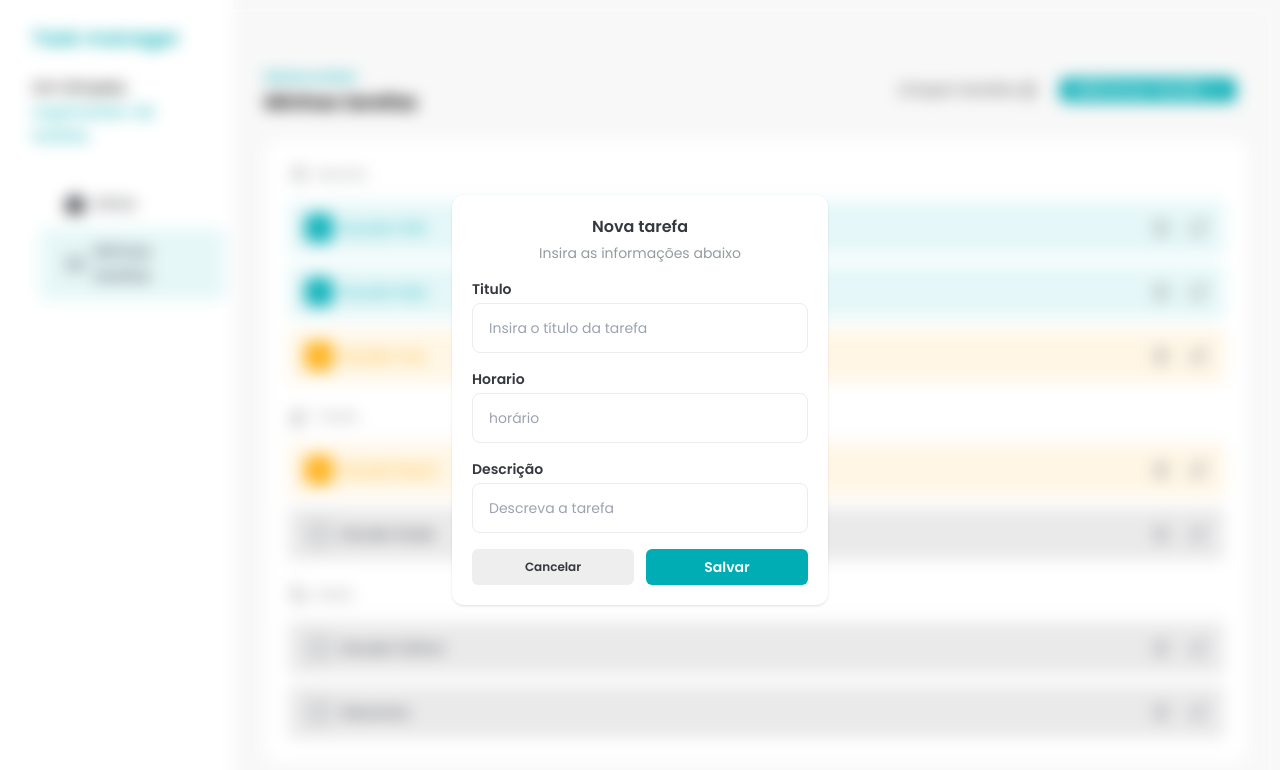
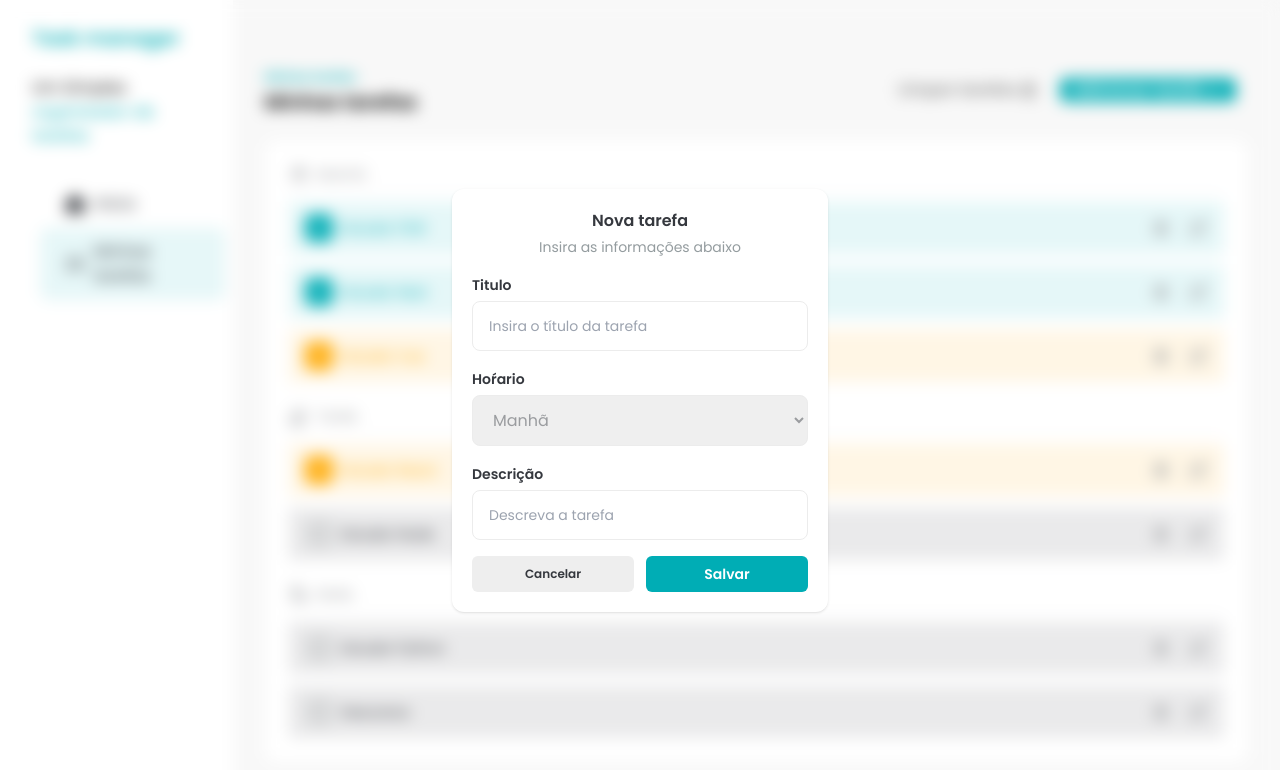
Before and after one commit to Martins-Guilherme/task-manager-vite, a React (Vite) app: page / in a window 1280 px wide. Both pictures are taken after a click on the button "Adicionar tarefa". Shown: the top 770 px of the page. Built offline with nearby package versions, Linux system fonts and the light colour scheme.

Commit message:
feat: add InputLabel component

```diff
--- a/src/components/AddTaskDialog.jsx
+++ b/src/components/AddTaskDialog.jsx
@@ -6,6 +6,7 @@ import { CSSTransition } from 'react-transition-group'
 
 import Button from './Button'
 import Input from './Input'
+import InputLabel from './InputLabel'
 
 const AddTaskDialog = ({ isOpen, handleClose }) => {
   const nodeRef = useRef(isOpen)
@@ -37,7 +38,20 @@ const AddTaskDialog = ({ isOpen, handleClose }) => {
                     label="Titulo"
                     placeholder="Insira o título da tarefa"
                   />
-                  <Input id="time" label="Horario" placeholder="horário" />
+
+                  {/* <Input id="time" label="Horario" placeholder="horário" /> */}
+                  <div className="flex flex-col gap-1 text-left">
+                    <InputLabel htmlFor="time">Hoŕario</InputLabel>
+                    <select
+                      id="time"
+                      className="rounded-lg border border-solid border-[#ececec] px-4 py-3 text-[#9a9c9f] placeholder:text-sm"
+                    >
+                      <option value="morning">Manhã</option>
+                      <option value="afternoon">Tarde</option>
+                      <option value="evening">Noite</option>
+                    </select>
+                  </div>
+
                   <Input
                     id="description"
                     label="Descrição"
--- a/src/components/Input.jsx
+++ b/src/components/Input.jsx
@@ -1,9 +1,10 @@
+import InputLabel from './InputLabel'
+
 const Input = ({ label, ...rest }) => {
   return (
     <div className="flex flex-col space-y-1 text-left">
-      <label className="text-sm font-semibold text-[#35383e]" htmlFor={rest.id}>
-        {label}
-      </label>
+      <InputLabel htmlFor={rest.id}>{label}</InputLabel>
+
       <input
         className="rounded-lg border border-solid border-[#ececec] px-4 py-3 text-[#9a9c9f] outline-[#00ADB5] placeholder:text-sm"
         type="text"
--- /dev/null
+++ b/src/components/InputLabel.jsx
@@ -0,0 +1,11 @@
+const InputLabel = (props) => {
+  return (
+    <div>
+      <label className="text-sm font-semibold text-[#35383e]" {...props}>
+        {props.children}
+      </label>
+    </div>
+  )
+}
+
+export default InputLabel
```
